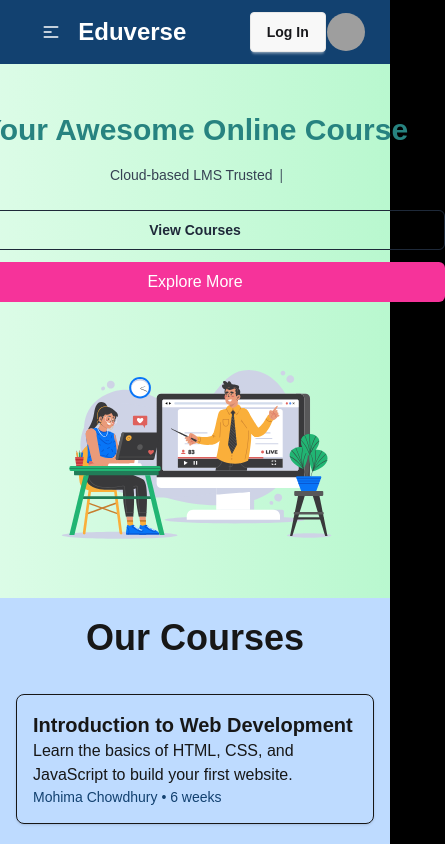
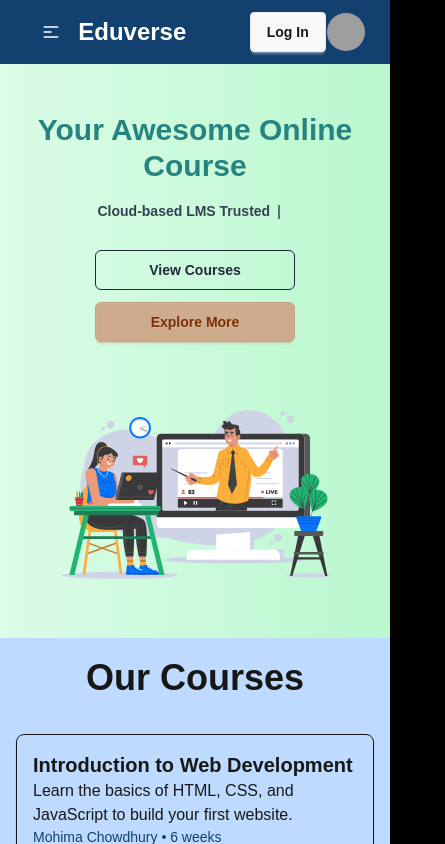
Before and after one commit to arafat-mr/Eduverse, a Next.js app: page / in a window 390 px wide. Shown: the top 844 px of the page, 445 px wide, since content can reach past the window. Built offline with nearby package versions, Linux system fonts and the light colour scheme; grey boxes are pictures that could not be loaded.

Commit message:
Fixed Responsive Isuues At Banner

```diff
--- a/package.json
+++ b/package.json
@@ -13,9 +13,11 @@
     "next": "15.5.2",
     "next-auth": "^4.24.11",
     "react": "19.1.0",
+    "react-awesome-reveal": "^4.3.1",
     "react-dom": "19.1.0",
     "react-hook-form": "^7.62.0",
     "react-icons": "^5.5.0",
+    "react-simple-typewriter": "^5.0.1",
     "react-toastify": "^11.0.5"
   },
   "devDependencies": {
--- a/src/app/components/Banner.jsx
+++ b/src/app/components/Banner.jsx
@@ -14,16 +14,17 @@ export default function Banner() {
         <div className="col-span-12 md:col-span-6 space-y-4 sm:space-y-6">
 
           <h1 className="text-[#278380] text-3xl md:text-7xl font-bold">
-            Your Awesome Online Course
+            Your Awesome Online <br className='block md:hidden' /> Course
           </h1>
 
           {/* Typing Effect Subheading */}
-      <div className='w-[500px] h-[30px]'>
-            <p className="text-sm sm:text-lg md:w-[500px] text-gray-700 leading-relaxed">
+      <div className='w-[300px] md:w-[500px] h-[30px]'>
+            <p className="text-sm sm:text-lg md:w-[500px] text-gray-700 font-semibold leading-relaxed">
             <Typewriter
               words={[
                 'Cloud-based LMS Trusted by 1000+.',
-                'Lorem Ipsum is simply dummy text of the printing typesetting industry.'
+                'Learn at your own pace.',
+                'Unlimited Access.',
               ]}
               loop={0}             // 0 = infinite, change to 1 to play once
               cursor
@@ -35,11 +36,11 @@ export default function Banner() {
           </p>
       </div>
 
-          <div className="flex flex-col sm:flex-row gap-3 sm:gap-4 mt-4">
-            <button className="btn btn-outline   px-6 py-2 rounded-md w-full sm:w-auto">
+          <div className="flex  flex-col items-center sm:flex-row  gap-3 sm:gap-4 mt-5">
+            <button className="btn max-w-[200px] btn-outline  px-6 py-2 rounded-md w-full sm:w-auto">
               View Courses
             </button>
-            <button className="bg-pink-500 hover:bg-pink-600 text-white px-6 py-2 rounded-md w-full sm:w-auto">
+            <button className="btn btn-warning  px-6 py-2 max-w-[200px] rounded-md w-full sm:w-auto">
               Explore More
             </button>
           </div>
```
Also changed, not shown: 1 other file (tests, documents, lock files or other folders).
